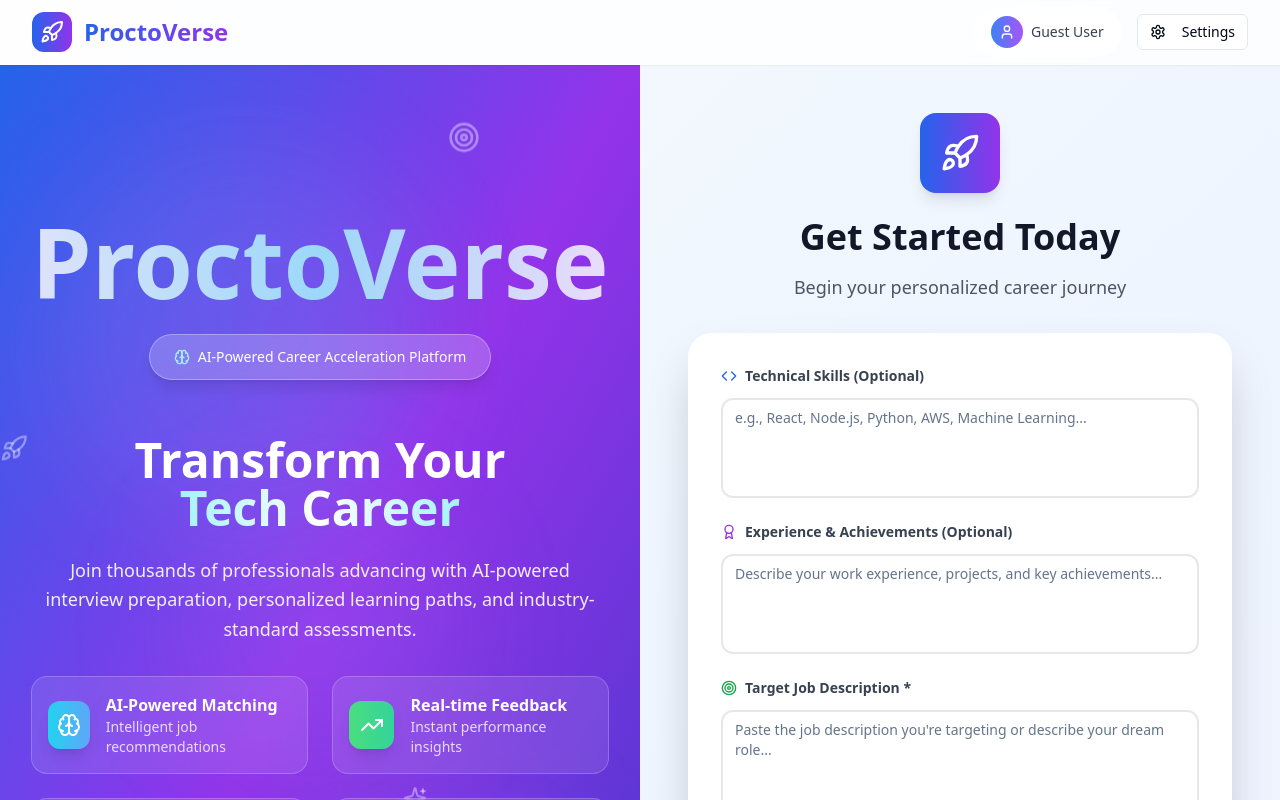
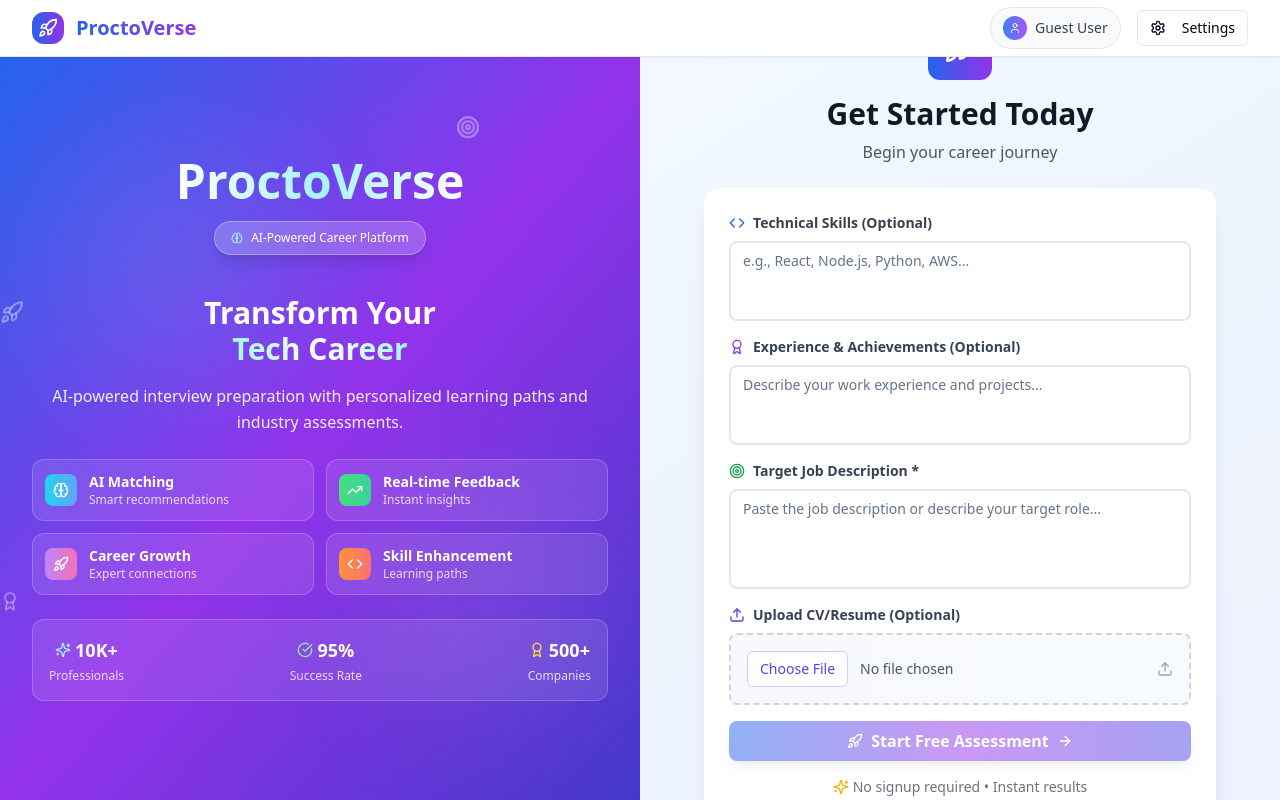
Before and after one commit to saniyaSqano/b2cinterviewSchedulerMobileResponsive, a React (Vite) app: page /user in a window 1280 px wide. Shown: the top 800 px of the page. Built offline with nearby package versions, Linux system fonts and the light colour scheme.

Commit message:
Refactor WelcomeScreen layout and style
- Removed transparency from the WelcomeScreen.
- Adjusted the layout to fit the content without requiring scrolling.
- Edited `src/components/WelcomeScreen.tsx`

```diff
--- a/src/components/WelcomeScreen.tsx
+++ b/src/components/WelcomeScreen.tsx
@@ -1,3 +1,4 @@
+
 import React, { useState } from 'react';
 import { ArrowRight, Target, Award, Rocket, Brain, TrendingUp, Code, Upload, Sparkles, Star, CheckCircle, User, Settings, LogOut, Menu } from 'lucide-react';
 import { Button } from '@/components/ui/button';
@@ -67,25 +68,25 @@ const WelcomeScreen = () => {
 
   return (
     <div className="min-h-screen bg-gradient-to-br from-slate-50 via-blue-50 to-indigo-50">
-      {/* Sticky Header */}
-      <header className="sticky top-0 z-50 bg-white/80 backdrop-blur-sm border-b border-white/20 shadow-sm">
+      {/* Solid Header */}
+      <header className="sticky top-0 z-50 bg-white border-b border-gray-200 shadow-sm">
         <div className="max-w-7xl mx-auto px-4 sm:px-6 lg:px-8">
-          <div className="flex justify-between items-center h-16">
+          <div className="flex justify-between items-center h-14">
             {/* Logo */}
             <div className="flex items-center space-x-3">
-              <div className="w-10 h-10 bg-gradient-to-r from-blue-600 to-purple-600 rounded-xl flex items-center justify-center">
-                <Rocket className="w-6 h-6 text-white" />
+              <div className="w-8 h-8 bg-gradient-to-r from-blue-600 to-purple-600 rounded-xl flex items-center justify-center">
+                <Rocket className="w-5 h-5 text-white" />
               </div>
-              <span className="text-2xl font-bold bg-gradient-to-r from-blue-600 to-purple-600 bg-clip-text text-transparent">
+              <span className="text-xl font-bold bg-gradient-to-r from-blue-600 to-purple-600 bg-clip-text text-transparent">
                 ProctoVerse
               </span>
             </div>
 
             {/* User Menu */}
             <div className="flex items-center space-x-4">
-              <div className="flex items-center space-x-2 bg-white/60 backdrop-blur-sm rounded-full px-4 py-2 border border-white/30">
-                <div className="w-8 h-8 bg-gradient-to-r from-blue-500 to-purple-500 rounded-full flex items-center justify-center">
-                  <User className="w-4 h-4 text-white" />
+              <div className="flex items-center space-x-2 bg-gray-50 rounded-full px-3 py-2 border border-gray-200">
+                <div className="w-6 h-6 bg-gradient-to-r from-blue-500 to-purple-500 rounded-full flex items-center justify-center">
+                  <User className="w-3 h-3 text-white" />
                 </div>
                 <span className="text-sm font-medium text-gray-700">Guest User</span>
               </div>
@@ -103,50 +104,43 @@ const WelcomeScreen = () => {
         </div>
       </header>
 
-      {/* Main Content */}
-      <div className="flex min-h-[calc(100vh-4rem)]">
+      {/* Main Content - Fixed Height */}
+      <div className="flex h-[calc(100vh-3.5rem)]">
         {/* Left Side - Enhanced ProctoVerse Information */}
-        <div className="flex-1 bg-gradient-to-br from-blue-600 via-purple-600 to-indigo-700 relative overflow-hidden flex items-center justify-center p-8 lg:p-12">
-          {/* Enhanced Background Elements */}
+        <div className="flex-1 bg-gradient-to-br from-blue-600 via-purple-600 to-indigo-700 relative overflow-hidden flex items-center justify-center p-6">
+          {/* Background Elements */}
           <div className="absolute inset-0 overflow-hidden">
-            <div className="absolute top-20 left-10 w-96 h-96 bg-gradient-to-r from-white/10 to-cyan-300/20 rounded-full blur-3xl animate-pulse" style={{ animationDuration: '8s' }}></div>
-            <div className="absolute bottom-20 right-10 w-80 h-80 bg-gradient-to-r from-pink-300/20 to-purple-300/20 rounded-full blur-3xl animate-pulse" style={{ animationDuration: '10s' }}></div>
-            <div className="absolute top-1/2 left-1/2 transform -translate-x-1/2 -translate-y-1/2 w-72 h-72 bg-gradient-to-r from-blue-300/20 to-indigo-300/20 rounded-full blur-3xl animate-pulse" style={{ animationDuration: '12s' }}></div>
+            <div className="absolute top-20 left-10 w-64 h-64 bg-gradient-to-r from-white/10 to-cyan-300/20 rounded-full blur-3xl animate-pulse" style={{ animationDuration: '8s' }}></div>
+            <div className="absolute bottom-20 right-10 w-56 h-56 bg-gradient-to-r from-pink-300/20 to-purple-300/20 rounded-full blur-3xl animate-pulse" style={{ animationDuration: '10s' }}></div>
 
-            {/* Enhanced floating elements */}
+            {/* Floating elements */}
             <div className="absolute top-16 right-1/4 animate-bounce" style={{ animationDelay: '1s', animationDuration: '4s' }}>
-              <Target className="w-8 h-8 text-white/40" />
+              <Target className="w-6 h-6 text-white/40" />
             </div>
             <div className="absolute bottom-1/4 left-1/5 animate-bounce" style={{ animationDelay: '2s', animationDuration: '5s' }}>
-              <Award className="w-6 h-6 text-white/40" />
+              <Award className="w-5 h-5 text-white/40" />
             </div>
             <div className="absolute top-1/3 right-1/6 animate-bounce" style={{ animationDelay: '3s', animationDuration: '3.5s' }}>
-              <Rocket className="w-7 h-7 text-white/40" />
-            </div>
-            <div className="absolute top-2/3 left-1/4 animate-bounce" style={{ animationDelay: '4s', animationDuration: '4.5s' }}>
-              <Star className="w-5 h-5 text-white/40" />
-            </div>
-            <div className="absolute bottom-1/3 right-1/3 animate-bounce" style={{ animationDelay: '5s', animationDuration: '6s' }}>
-              <Sparkles className="w-6 h-6 text-white/40" />
+              <Rocket className="w-6 h-6 text-white/40" />
             </div>
           </div>
 
-          <div className="relative z-10 text-white max-w-2xl">
-            {/* Enhanced Main Title */}
-            <div className="text-center mb-8">
-              <h1 className="text-6xl md:text-7xl lg:text-8xl font-bold mb-6 leading-tight">
-                <span className="bg-gradient-to-r from-white via-cyan-200 to-white bg-clip-text text-transparent animate-pulse">
+          <div className="relative z-10 text-white max-w-xl">
+            {/* Main Title */}
+            <div className="text-center mb-6">
+              <h1 className="text-4xl md:text-5xl font-bold mb-4 leading-tight">
+                <span className="bg-gradient-to-r from-white via-cyan-200 to-white bg-clip-text text-transparent">
                   ProctoVerse
                 </span>
               </h1>
 
-              <div className="inline-flex items-center px-6 py-3 bg-white/20 backdrop-blur-sm rounded-full text-white text-sm font-medium border border-white/30 shadow-lg mb-6">
-                <Brain className="w-4 h-4 mr-2 text-cyan-200" />
-                AI-Powered Career Acceleration Platform
+              <div className="inline-flex items-center px-4 py-2 bg-white/20 backdrop-blur-sm rounded-full text-white text-xs font-medium border border-white/30 shadow-lg mb-4">
+                <Brain className="w-3 h-3 mr-2 text-cyan-200" />
+                AI-Powered Career Platform
               </div>
             </div>
 
-            <h2 className="text-4xl md:text-5xl font-bold mb-6 leading-tight text-center">
+            <h2 className="text-2xl md:text-3xl font-bold mb-4 leading-tight text-center">
               Transform Your
               <br />
               <span className="bg-gradient-to-r from-cyan-200 via-white to-cyan-200 bg-clip-text text-transparent">
@@ -154,157 +148,157 @@ const WelcomeScreen = () => {
               </span>
             </h2>
 
-            <p className="text-lg text-white/90 leading-relaxed mb-8 text-center">
-              Join thousands of professionals advancing with AI-powered interview preparation,
-              personalized learning paths, and industry-standard assessments.
+            <p className="text-base text-white/90 leading-relaxed mb-6 text-center">
+              AI-powered interview preparation with personalized learning paths and industry assessments.
             </p>
 
-            {/* Enhanced Features Grid */}
-            <div className="grid grid-cols-1 md:grid-cols-2 gap-6 mb-8">
-              <div className="flex items-center space-x-4 bg-white/10 backdrop-blur-sm rounded-2xl p-4 border border-white/20">
-                <div className="w-12 h-12 bg-gradient-to-r from-cyan-400 to-blue-400 rounded-xl flex items-center justify-center shadow-lg">
-                  <Brain className="w-6 h-6 text-white" />
+            {/* Features Grid */}
+            <div className="grid grid-cols-2 gap-3 mb-6">
+              <div className="flex items-center space-x-3 bg-white/10 backdrop-blur-sm rounded-xl p-3 border border-white/20">
+                <div className="w-8 h-8 bg-gradient-to-r from-cyan-400 to-blue-400 rounded-lg flex items-center justify-center">
+                  <Brain className="w-4 h-4 text-white" />
                 </div>
                 <div>
-                  <h3 className="font-bold text-white text-base">AI-Powered Matching</h3>
-                  <p className="text-sm text-white/80">Intelligent job recommendations</p>
+                  <h3 className="font-bold text-white text-sm">AI Matching</h3>
+                  <p className="text-xs text-white/80">Smart recommendations</p>
                 </div>
               </div>
 
-              <div className="flex items-center space-x-4 bg-white/10 backdrop-blur-sm rounded-2xl p-4 border border-white/20">
-                <div className="w-12 h-12 bg-gradient-to-r from-green-400 to-emerald-400 rounded-xl flex items-center justify-center shadow-lg">
-                  <TrendingUp className="w-6 h-6 text-white" />
+              <div className="flex items-center space-x-3 bg-white/10 backdrop-blur-sm rounded-xl p-3 border border-white/20">
+                <div className="w-8 h-8 bg-gradient-to-r from-green-400 to-emerald-400 rounded-lg flex items-center justify-center">
+                  <TrendingUp className="w-4 h-4 text-white" />
                 </div>
                 <div>
-                  <h3 className="font-bold text-white text-base">Real-time Feedback</h3>
-                  <p className="text-sm text-white/80">Instant performance insights</p>
+                  <h3 className="font-bold text-white text-sm">Real-time Feedback</h3>
+                  <p className="text-xs text-white/80">Instant insights</p>
                 </div>
               </div>
 
-              <div className="flex items-center space-x-4 bg-white/10 backdrop-blur-sm rounded-2xl p-4 border border-white/20">
-                <div className="w-12 h-12 bg-gradient-to-r from-purple-400 to-pink-400 rounded-xl flex items-center justify-center shadow-lg">
-                  <Rocket className="w-6 h-6 text-white" />
+              <div className="flex items-center space-x-3 bg-white/10 backdrop-blur-sm rounded-xl p-3 border border-white/20">
+                <div className="w-8 h-8 bg-gradient-to-r from-purple-400 to-pink-400 rounded-lg flex items-center justify-center">
+                  <Rocket className="w-4 h-4 text-white" />
                 </div>
                 <div>
-                  <h3 className="font-bold text-white text-base">Career Growth</h3>
-                  <p className="text-sm text-white/80">Connect with industry experts</p>
+                  <h3 className="font-bold text-white text-sm">Career Growth</h3>
+                  <p className="text-xs text-white/80">Expert connections</p>
                 </div>
               </div>
 
-              <div className="flex items-center space-x-4 bg-white/10 backdrop-blur-sm rounded-2xl p-4 border border-white/20">
-                <div className="w-12 h-12 bg-gradient-to-r from-orange-400 to-red-400 rounded-xl flex items-center justify-center shadow-lg">
-                  <Code className="w-6 h-6 text-white" />
+              <div className="flex items-center space-x-3 bg-white/10 backdrop-blur-sm rounded-xl p-3 border border-white/20">
+                <div className="w-8 h-8 bg-gradient-to-r from-orange-400 to-red-400 rounded-lg flex items-center justify-center">
+                  <Code className="w-4 h-4 text-white" />
                 </div>
                 <div>
-                  <h3 className="font-bold text-white text-base">Skill Enhancement</h3>
-                  <p className="text-sm text-white/80">Personalized learning paths</p>
+                  <h3 className="font-bold text-white text-sm">Skill Enhancement</h3>
+                  <p className="text-xs text-white/80">Learning paths</p>
                 </div>
               </div>
             </div>
 
-            {/* Enhanced Stats */}
-            <div className="flex justify-between items-center bg-white/10 backdrop-blur-sm rounded-2xl p-6 border border-white/20">
+            {/* Stats */}
+            <div className="flex justify-between items-center bg-white/10 backdrop-blur-sm rounded-xl p-4 border border-white/20">
               <div className="text-center">
-                <div className="text-3xl font-bold text-white mb-2 flex items-center justify-center">
-                  <Sparkles className="w-6 h-6 mr-2 text-cyan-200" />
-                  10,000+
+                <div className="text-lg font-bold text-white mb-1 flex items-center justify-center">
+                  <Sparkles className="w-4 h-4 mr-1 text-cyan-200" />
+                  10K+
                 </div>
-                <div className="text-white/80 text-sm font-medium">Professionals</div>
+                <div className="text-white/80 text-xs">Professionals</div>
               </div>
               <div className="text-center">
-                <div className="text-3xl font-bold text-white mb-2 flex items-center justify-center">
-                  <CheckCircle className="w-6 h-6 mr-2 text-green-300" />
+                <div className="text-lg font-bold text-white mb-1 flex items-center justify-center">
+                  <CheckCircle className="w-4 h-4 mr-1 text-green-300" />
                   95%
                 </div>
-                <div className="text-white/80 text-sm font-medium">Success Rate</div>
+                <div className="text-white/80 text-xs">Success Rate</div>
               </div>
               <div className="text-center">
-                <div className="text-3xl font-bold text-white mb-2 flex items-center justify-center">
-                  <Award className="w-6 h-6 mr-2 text-yellow-300" />
+                <div className="text-lg font-bold text-white mb-1 flex items-center justify-center">
+                  <Award className="w-4 h-4 mr-1 text-yellow-300" />
                   500+
                 </div>
-                <div className="text-white/80 text-sm font-medium">Companies</div>
+                <div className="text-white/80 text-xs">Companies</div>
               </div>
             </div>
           </div>
         </div>
 
         {/* Right Side - Form */}
-        <div className="flex-1 flex items-center justify-center p-6 lg:p-12">
-          <div className="w-full max-w-2xl">
-            <div className="text-center mb-8">
-              <div className="w-20 h-20 bg-gradient-to-r from-blue-600 to-purple-600 rounded-2xl flex items-center justify-center mx-auto mb-6 shadow-lg">
-                <Rocket className="w-10 h-10 text-white" />
+        <div className="flex-1 flex items-center justify-center p-6 overflow-y-auto">
+          <div className="w-full max-w-lg">
+            <div className="text-center mb-6">
+              <div className="w-16 h-16 bg-gradient-to-r from-blue-600 to-purple-600 rounded-xl flex items-center justify-center mx-auto mb-4">
+                <Rocket className="w-8 h-8 text-white" />
               </div>
-              <h2 className="text-4xl font-bold text-gray-900 mb-4">Get Started Today</h2>
-              <p className="text-gray-600 text-lg">Begin your personalized career journey</p>
+              <h2 className="text-3xl font-bold text-gray-900 mb-2">Get Started Today</h2>
+              <p className="text-gray-600">Begin your career journey</p>
             </div>
 
-            <div className="bg-white/95 backdrop-blur-sm rounded-3xl shadow-2xl border border-white/70 p-8">
-              <div className="space-y-6">
+            <div className="bg-white/95 backdrop-blur-sm rounded-2xl shadow-xl border border-white/70 p-6">
+              <div className="space-y-4">
                 <div>
-                  <Label htmlFor="skills" className="text-sm font-bold text-gray-700 mb-3 block flex items-center">
+                  <Label htmlFor="skills" className="text-sm font-bold text-gray-700 mb-2 block flex items-center">
                     <Code className="w-4 h-4 mr-2 text-blue-600" />
                     Technical Skills (Optional)
                   </Label>
                   <Textarea
                     id="skills"
-                    placeholder="e.g., React, Node.js, Python, AWS, Machine Learning..."
+                    placeholder="e.g., React, Node.js, Python, AWS..."
                     value={formData.skills}
                     onChange={(e) => updateFormData('skills', e.target.value)}
-                    className="min-h-[100px] bg-white border-2 border-gray-200 focus:border-blue-500 rounded-xl resize-none text-gray-700 placeholder-gray-400"
+                    className="min-h-[80px] bg-white border-2 border-gray-200 focus:border-blue-500 rounded-lg resize-none text-gray-700"
                   />
                 </div>
 
                 <div>
-                  <Label htmlFor="experience" className="text-sm font-bold text-gray-700 mb-3 block flex items-center">
+                  <Label htmlFor="experience" className="text-sm font-bold text-gray-700 mb-2 block flex items-center">
                     <Award className="w-4 h-4 mr-2 text-purple-600" />
                     Experience & Achievements (Optional)
                   </Label>
                   <Textarea
                     id="experience"
-                    placeholder="Describe your work experience, projects, and key achievements..."
+                    placeholder="Describe your work experience and projects..."
                     value={formData.experience}
                     onChange={(e) => updateFormData('experience', e.target.value)}
-                    className="min-h-[100px] bg-white border-2 border-gray-200 focus:border-purple-500 rounded-xl resize-none text-gray-700 placeholder-gray-400"
+                    className="min-h-[80px] bg-white border-2 border-gray-200 focus:border-purple-500 rounded-lg resize-none text-gray-700"
                   />
                 </div>
 
                 <div>
-                  <Label htmlFor="jobDescription" className="text-sm font-bold text-gray-700 mb-3 block flex items-center">
+                  <Label htmlFor="jobDescription" className="text-sm font-bold text-gray-700 mb-2 block flex items-center">
                     <Target className="w-4 h-4 mr-2 text-green-600" />
                     Target Job Description *
                   </Label>
                   <Textarea
                     id="jobDescription"
-                    placeholder="Paste the job description you're targeting or describe your dream role..."
+                    placeholder="Paste the job description or describe your target role..."
                     value={formData.jobDescription}
                     onChange={(e) => updateFormData('jobDescription', e.target.value)}
-                    className="min-h-[120px] bg-white border-2 border-gray-200 focus:border-green-500 rounded-xl resize-none text-gray-700 placeholder-gray-400"
+                    className="min-h-[100px] bg-white border-2 border-gray-200 focus:border-green-500 rounded-lg resize-none text-gray-700"
                   />
                 </div>
 
                 <div>
-                  <Label htmlFor="cv" className="text-sm font-bold text-gray-700 mb-3 block flex items-center">
+                  <Label htmlFor="cv" className="text-sm font-bold text-gray-700 mb-2 block flex items-center">
                     <Upload className="w-4 h-4 mr-2 text-indigo-600" />
                     Upload CV/Resume (Optional)
                   </Label>
-                  <div className="border-2 border-dashed border-gray-300 rounded-xl p-6 hover:border-indigo-400 transition-all duration-300 bg-gradient-to-r from-indigo-50/50 to-blue-50/50">
+                  <div className="border-2 border-dashed border-gray-300 rounded-lg p-4 hover:border-indigo-400 transition-all duration-300 bg-gradient-to-r from-indigo-50/50 to-blue-50/50">
                     <div className="flex items-center justify-between">
                       <div className="flex items-center space-x-3">
                         <Button
                           type="button"
                           onClick={() => document.getElementById('cv-upload')?.click()}
                           variant="outline"
-                          className="px-6 py-2 text-sm font-medium border-2 border-indigo-200 text-indigo-600 hover:bg-indigo-50"
+                          size="sm"
+                          className="text-indigo-600 border-indigo-200 hover:bg-indigo-50"
                         >
                           Choose File
                         </Button>
-                        <span className="text-gray-600 text-sm">
+                        <span className="text-gray-600 text-sm truncate max-w-32">
                           {formData.cv ? formData.cv.name : 'No file chosen'}
                         </span>
                       </div>
-                      <Upload className="w-5 h-5 text-gray-400" />
+                      <Upload className="w-4 h-4 text-gray-400" />
                     </div>
                     <input
                       id="cv-upload"
@@ -319,29 +313,29 @@ const WelcomeScreen = () => {
                 <Button
                   onClick={handleSubmit}
                   disabled={!canSubmit || loading}
-                  className="w-full bg-gradient-to-r from-blue-600 via-purple-600 to-indigo-600 hover:from-blue-700 hover:via-purple-700 hover:to-indigo-700 text-white py-4 text-lg rounded-xl font-bold shadow-xl transition-all duration-300 hover:scale-105 hover:shadow-2xl disabled:hover:scale-100 disabled:opacity-50"
+                  className="w-full bg-gradient-to-r from-blue-600 via-purple-600 to-indigo-600 hover:from-blue-700 hover:via-purple-700 hover:to-indigo-700 text-white py-3 text-base rounded-lg font-bold shadow-lg transition-all duration-300 hover:scale-105 hover:shadow-xl disabled:hover:scale-100 disabled:opacity-50"
                 >
                   {loading ? (
                     <div className="flex items-center">
-                      <div className="animate-spin rounded-full h-5 w-5 border-b-2 border-white mr-3"></div>
+                      <div className="animate-spin rounded-full h-4 w-4 border-b-2 border-white mr-3"></div>
                       Setting up...
                     </div>
                   ) : (
                     <div className="flex items-center justify-center">
-                      <Rocket className="w-5 h-5 mr-2" />
+                      <Rocket className="w-4 h-4 mr-2" />
                       Start Free Assessment
-                      <ArrowRight className="w-5 h-5 ml-2" />
+                      <ArrowRight className="w-4 h-4 ml-2" />
                     </div>
                   )}
                 </Button>
 
-                <div className="text-center space-y-2">
+                <div className="text-center space-y-1">
                   <p className="text-sm text-gray-500 flex items-center justify-center">
                     <Sparkles className="w-4 h-4 mr-1 text-yellow-500" />
                     No signup required • Instant results
                   </p>
                   <p className="text-xs text-gray-400">
-                    Join thousands of professionals advancing their careers
+                    Join thousands advancing their careers
                   </p>
                 </div>
               </div>
```
